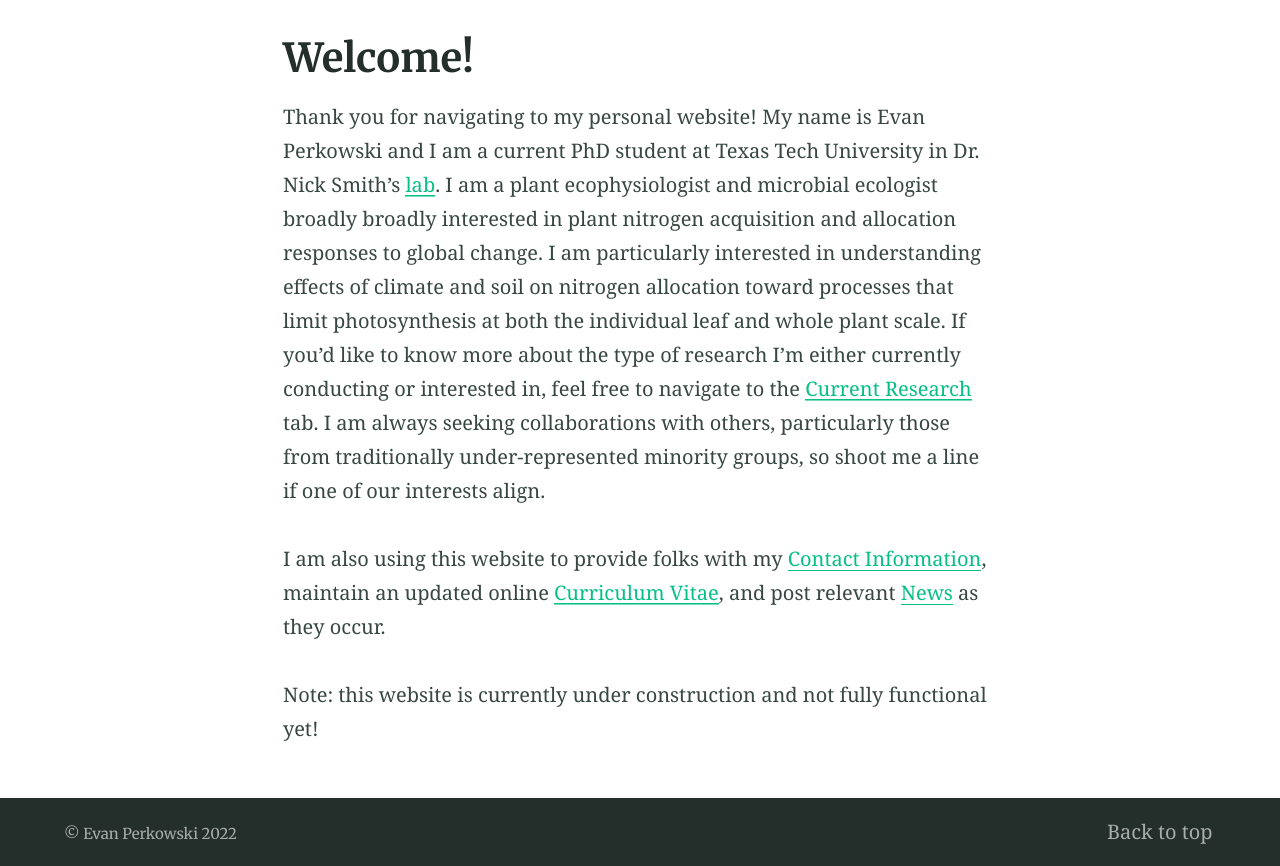
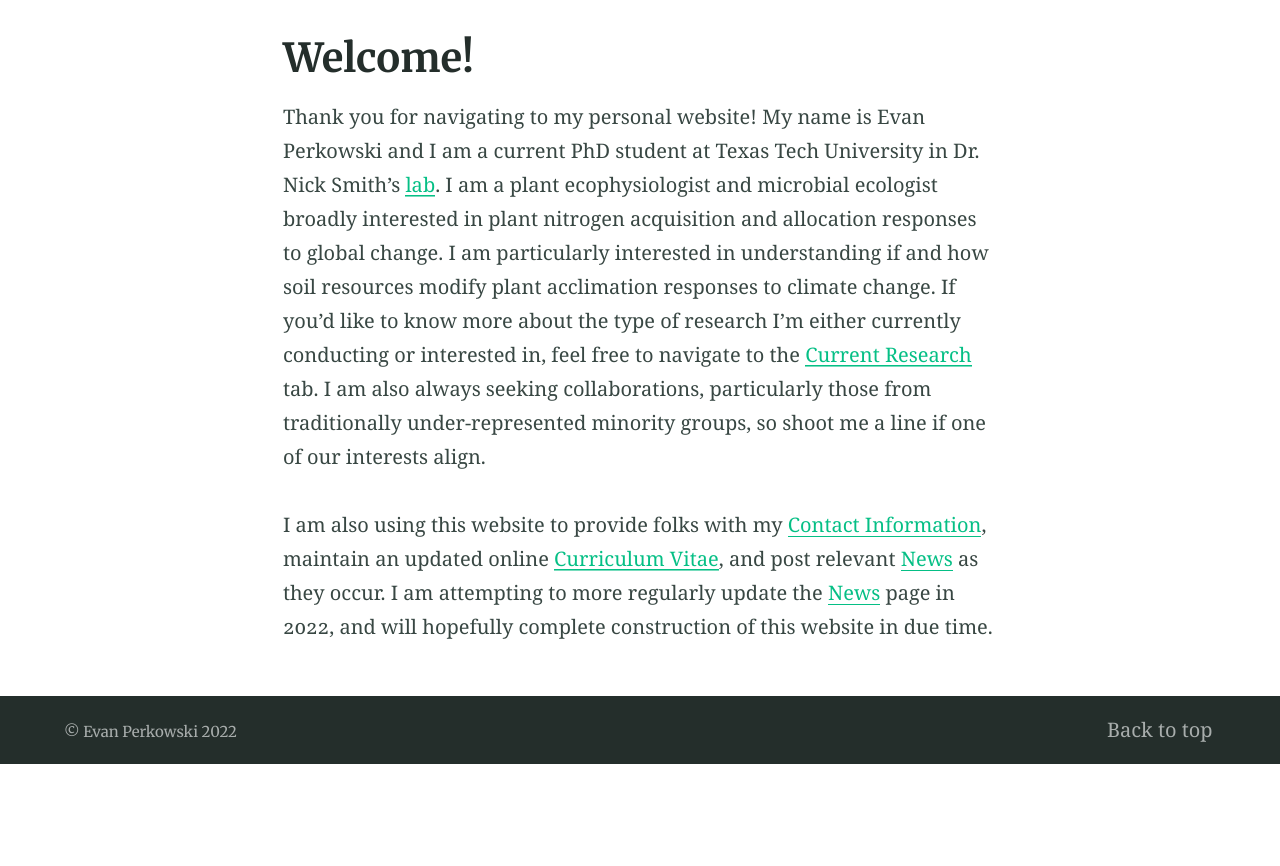
Before and after one commit to eaperkowski/eaperkowski.github.io, a Jekyll site: the page built from index.md, in a window 1280 px wide, cut to the strip 428-1294 px from the top of the page. Built offline with Jekyll 4.4.1, drawn with Linux system fonts in a browser that asks for light colours; after the commit the page ends 1192 px from its top, so only the background shows below that.

Commit message:
Update index.md

```diff
--- a/index.md
+++ b/index.md
@@ -5,8 +5,6 @@ feature_image: ["files/botanical.jpeg"]
 feature_text: |
 ---
 
-Thank you for navigating to my personal website! My name is Evan Perkowski and I am a current PhD student at Texas Tech University in Dr. Nick Smith's [lab](http://www.smithecophyslab.com/). I am a plant ecophysiologist and microbial ecologist broadly broadly interested in plant nitrogen acquisition and allocation responses to global change. I am particularly interested in understanding effects of climate and soil on nitrogen allocation toward processes that limit photosynthesis at both the individual leaf and whole plant scale. If you'd like to know more about the type of research I'm either currently conducting or interested in, feel free to navigate to the [Current Research](/research/) tab. I am always seeking collaborations with others, particularly those from traditionally under-represented minority groups, so shoot me a line if one of our interests align.
+Thank you for navigating to my personal website! My name is Evan Perkowski and I am a current PhD student at Texas Tech University in Dr. Nick Smith's [lab](http://www.smithecophyslab.com/). I am a plant ecophysiologist and microbial ecologist broadly interested in plant nitrogen acquisition and allocation responses to global change. I am particularly interested in understanding if and how soil resources modify plant acclimation responses to climate change. If you'd like to know more about the type of research I'm either currently conducting or interested in, feel free to navigate to the [Current Research](/research/) tab. I am also always seeking collaborations, particularly those from traditionally under-represented minority groups, so shoot me a line if one of our interests align.
 
-I am also using this website to provide folks with my [Contact Information](/about/), maintain an updated online [Curriculum Vitae](/cv/), and post relevant [News](/blog/) as they occur.
-
-Note: this website is currently under construction and not fully functional yet!
+I am also using this website to provide folks with my [Contact Information](/about/), maintain an updated online [Curriculum Vitae](/cv/), and post relevant [News](/news/) as they occur. I am attempting to more regularly update the [News](/news/) page in 2022, and will hopefully complete construction of this website in due time.
```
